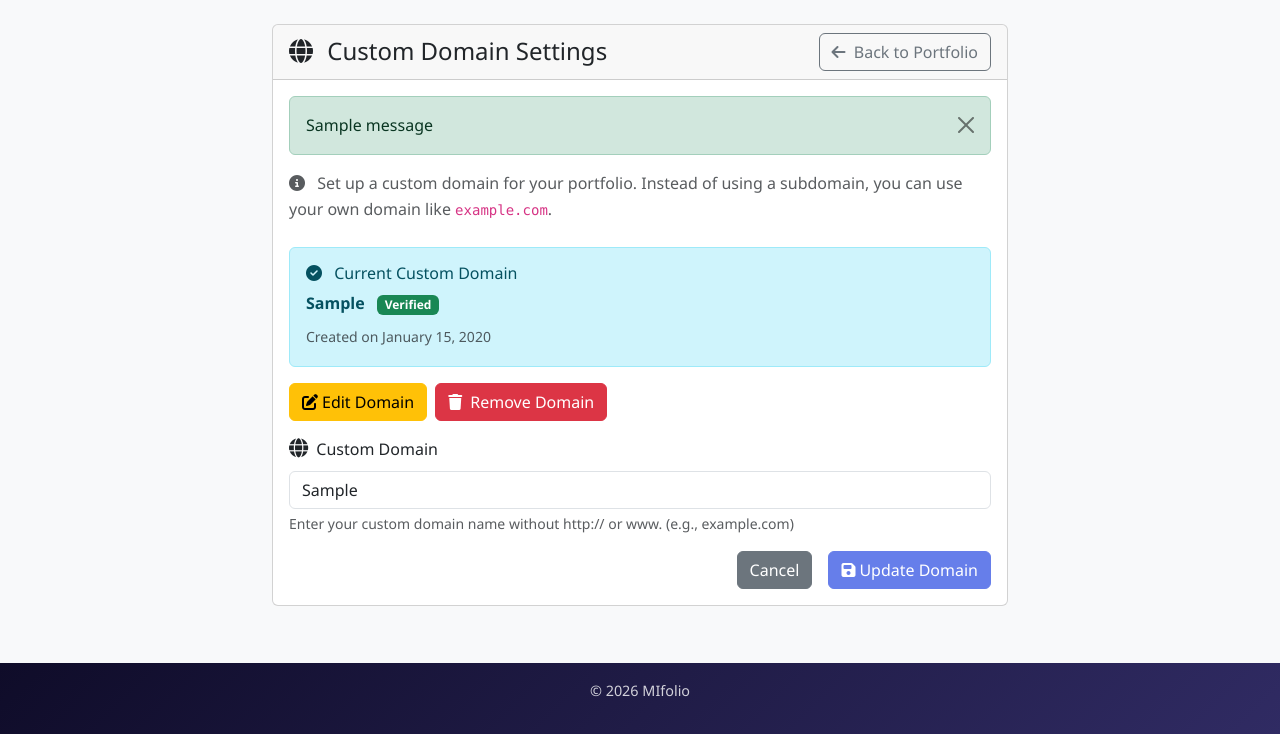
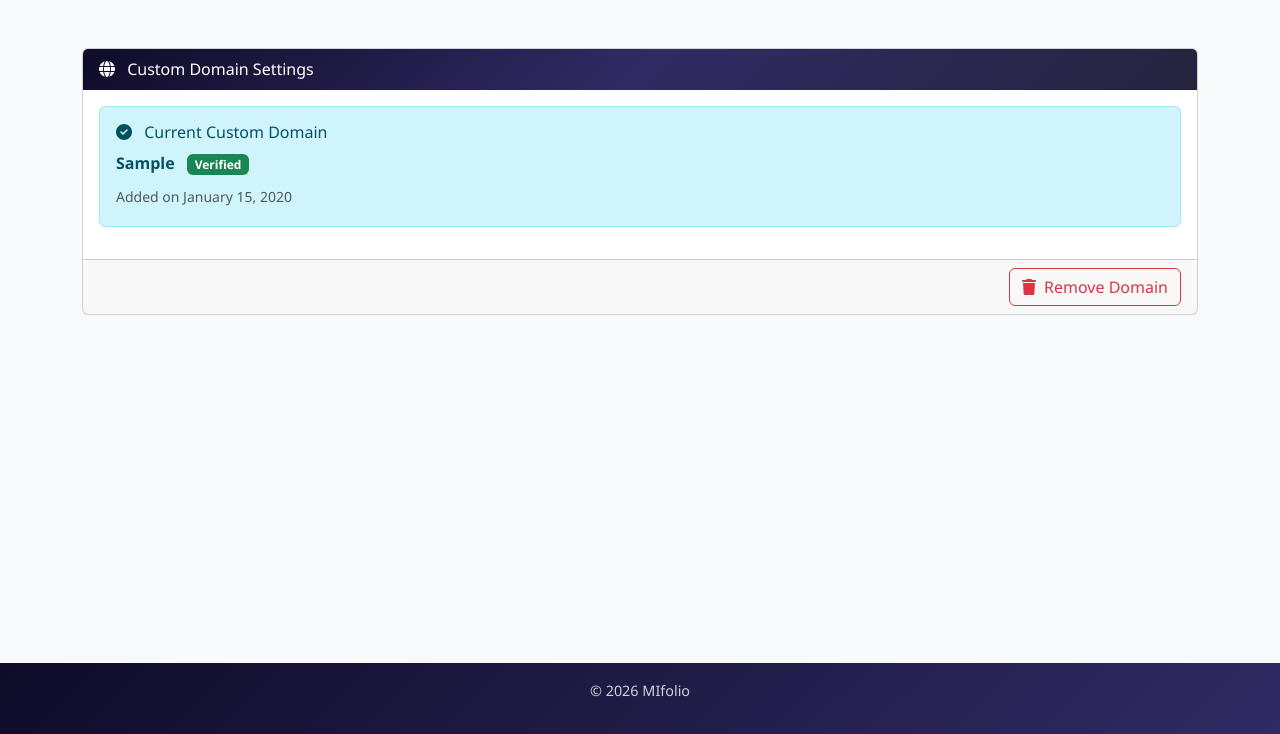
Before and after one commit to chrysanthusobinna/django-portfolio, a Django app: page /custom-domain/ in a window 1280 px wide. Shown: the part 66-800 px from the top of the page. Run offline with Django 4.2, Linux system fonts and the light colour scheme; a user stored in the database is signed in; tables that the repository leaves empty hold one stand-in row (values such as "Sample post"); one stand-in notice (Sample message) is shown; parts of the project's set-up code (start-up, migrations or seed data) failed here and were passed over; some libraries are stand-ins or nearby versions.

Commit message:
Update custom domain UI and fix delete functionality

```diff
--- a/portfolio_app/templates/custom-domain.html
+++ b/portfolio_app/templates/custom-domain.html
@@ -1,40 +1,20 @@
-{% extends "home-page.html" %}
+{% extends 'base.html' %}
+{% load static %}
 
 {% block title %}Custom Domain Settings{% endblock %}
 
 {% block content %}
-<div class="container mt-4">
-    <div class="row">
-        <div class="col-md-8 offset-md-2">
-            <div class="card">
-                <div class="card-header d-flex justify-content-between align-items-center">
-                    <h4 class="mb-0">
+{% include 'partials/_alert.html' %}
+
+<div class="container py-5">
+
+    <!-- Custom Domain Card -->
+    <div class="card mb-4">
+        <div class="card-header ep-header text-white">
             <i class="fas fa-globe me-2"></i>
             Custom Domain Settings
-                    </h4>
-                    <a href="{% url 'edit_user_profile' request.user.username %}" class="btn btn-outline-secondary">
-                        <i class="fas fa-arrow-left me-1"></i>
-                        Back to Portfolio
-                    </a>
         </div>
         <div class="card-body">
-                    {% if messages %}
-                        {% for message in messages %}
-                            <div class="alert alert-{{ message.tags }} alert-dismissible fade show" role="alert">
-                                {{ message }}
-                                <button type="button" class="btn-close" data-bs-dismiss="alert"></button>
-                            </div>
-                        {% endfor %}
-                    {% endif %}
-
-                    <div class="mb-4">
-                        <p class="text-muted">
-                            <i class="fas fa-info-circle me-2"></i>
-                            Set up a custom domain for your portfolio. Instead of using a subdomain,
-                            you can use your own domain like <code>example.com</code>.
-                        </p>
-                    </div>
-
             {% if custom_domain %}
                 <div class="alert alert-info">
                     <h6 class="alert-heading">
@@ -50,28 +30,21 @@
                         {% endif %}
                     </p>
                     <small class="text-muted">
-                                Created on {{ custom_domain.created_at|date:"F d, Y" }}
+                        Added on {{ custom_domain.created_at|date:"F d, Y" }}
                     </small>
                 </div>
-
-                        <div class="d-flex gap-2 mb-3">
-                            <button type="button" class="btn btn-warning" data-bs-toggle="modal" data-bs-target="#editDomainModal">
-                                <i class="fas fa-edit me-1"></i>
-                                Edit Domain
-                            </button>
-                            <a href="{% url 'delete_custom_domain' %}" class="btn btn-danger">
-                                <i class="fas fa-trash me-1"></i>
-                                Remove Domain
-                            </a>
-                        </div>
-                    {% endif %}
+            {% else %}
+                <p class="text-muted mb-3">
+                    <i class="fas fa-info-circle me-2"></i>
+                    Set up a custom domain for your portfolio. Instead of using a subdomain,
+                    you can use your own domain like <code>example.com</code>.
+                </p>
 
                 <form method="post">
                     {% csrf_token %}
                     <div class="mb-3">
-                            <label for="{{ form.domain.id_for_label }}" class="form-label">
-                                <i class="fas fa-globe me-1"></i>
-                                {{ form.domain.label }}
+                        <label for="{{ form.domain.id_for_label }}" class="form-label fw-bold">
+                            <i class="fas fa-globe me-2"></i>{{ form.domain.label }}
                         </label>
                         {{ form.domain }}
                         {% if form.domain.help_text %}
@@ -85,87 +58,144 @@
                             </div>
                         {% endif %}
                     </div>
-
-                        <div class="d-grid gap-2 d-md-flex justify-content-md-end">
-                            <a href="{% url 'edit_user_profile' request.user.username %}" class="btn btn-secondary me-md-2">
-                                Cancel
-                            </a>
-                            <button type="submit" class="btn btn-primary">
-                                <i class="fas fa-save me-1"></i>
-                                {% if custom_domain %}Update Domain{% else %}Save Domain{% endif %}
+                </form>
+            {% endif %}
+        </div>
+        {% if custom_domain %}
+        <div class="card-footer d-flex justify-content-end">
+            <button type="button" class="btn btn-outline-danger" data-bs-toggle="modal" data-bs-target="#deleteDomainModal">
+                <i class="fas fa-trash me-2"></i>Remove Domain
             </button>
         </div>
-                    </form>
-
-                    {% if custom_domain and not custom_domain.is_verified %}
-                        <div class="mt-4 p-3 bg-light rounded">
-                            <h6 class="text-warning">
-                                <i class="fas fa-exclamation-triangle me-2"></i>
-                                Domain Verification Required
-                            </h6>
-                            <p class="mb-2 small">
-                                To complete the setup, you need to configure your DNS settings to point to our servers.
-                                Please follow these steps:
-                            </p>
-                            <ol class="small">
-                                <li>Log in to your domain registrar</li>
-                                <li>Go to DNS settings for {{ custom_domain.domain }}</li>
-                                <li>Add a CNAME record pointing to your portfolio</li>
-                                <li>Wait for DNS propagation (may take 24-48 hours)</li>
-                            </ol>
-                            <p class="mb-0 small text-muted">
-                                Note: Middleware functionality will be implemented in the next phase.
-                            </p>
+        {% endif %}
+        {% if not custom_domain %}
+        <div class="card-footer d-flex justify-content-end">
+            <button type="submit" form="theForm" class="btn btn-outline-primary">
+                 Save Domain
+            </button>
         </div>
         {% endif %}
     </div>
-            </div>
-        </div>
-    </div>
+
+
 </div>
 
-<!-- Edit Domain Modal -->
+<!-- Delete Domain Modal -->
 {% if custom_domain %}
-<div class="modal fade" id="editDomainModal" tabindex="-1" aria-labelledby="editDomainModalLabel" aria-hidden="true">
-    <div class="modal-dialog">
+<div class="modal fade" id="deleteDomainModal" tabindex="-1" aria-labelledby="deleteDomainModalLabel" aria-hidden="true">
+    <div class="modal-dialog modal-md">
         <div class="modal-content">
-            <div class="modal-header">
-                <h5 class="modal-title" id="editDomainModalLabel">
-                    <i class="fas fa-edit me-2"></i>
-                    Edit Custom Domain
+            <form method="post" action="{% url 'custom_domain_settings' %}" id="deleteForm">
+                {% csrf_token %}
+                <input type="hidden" name="delete_domain" value="1">
+
+                <div class="modal-header ep-header d-flex justify-content-between align-items-center">
+                    <h5 class="modal-title mb-0" id="deleteDomainModalLabel">
+                        <i class="fas fa-trash me-2"></i>Remove Custom Domain
                     </h5>
                     <button type="button" class="btn-close" data-bs-dismiss="modal" aria-label="Close"></button>
                 </div>
-            <form method="post">
                 <div class="modal-body">
-                    {% csrf_token %}
+                    <div class="alert alert-danger">
+                        <h6><i class="fas fa-exclamation-triangle me-2"></i>Remove Custom Domain</h6>
+                        <p class="mb-0">Are you sure you want to remove the custom domain <strong>{{ custom_domain.domain }}</strong>? This action cannot be undone.</p>
+                    </div>
+
                     <div class="mb-3">
-                        <label for="{{ form.domain.id_for_label }}" class="form-label">
-                            {{ form.domain.label }}
+                        <strong>Domain Details:</strong><br>
+                        <small class="text-muted">
+                            {{ custom_domain.domain }} • Added on {{ custom_domain.created_at|date:"F d, Y" }}
+                        </small>
+                    </div>
+
+                    <div class="form-check">
+                        <input class="form-check-input" type="checkbox" id="confirmDelete" required>
+                        <label class="form-check-label" for="confirmDelete">
+                            I understand this action cannot be undone
                         </label>
-                        {{ form.domain }}
-                        {% if form.domain.help_text %}
-                            <div class="form-text">{{ form.domain.help_text }}</div>
-                        {% endif %}
-                        {% if form.domain.errors %}
-                            <div class="invalid-feedback d-block">
-                                {% for error in form.domain.errors %}
-                                    {{ error }}
-                                {% endfor %}
-                            </div>
-                        {% endif %}
                     </div>
                 </div>
-                <div class="modal-footer">
-                    <button type="button" class="btn btn-secondary" data-bs-dismiss="modal">Cancel</button>
-                    <button type="submit" class="btn btn-primary">
-                        <i class="fas fa-save me-1"></i>
-                        Update Domain
+                <div class="modal-footer d-flex justify-content-between">
+                    <button type="button" class="btn btn-outline-secondary" data-bs-dismiss="modal">
+                        <i class="fas fa-times me-2"></i>Cancel
+                    </button>
+                    <button type="submit" class="btn btn-outline-danger" disabled id="deleteBtn">
+                        <i class="fas fa-trash me-2"></i>Remove Domain
                     </button>
                 </div>
             </form>
         </div>
     </div>
 </div>
+
+<script>
+document.addEventListener('DOMContentLoaded', function() {
+    const confirmCheckbox = document.getElementById('confirmDelete');
+    const deleteBtn = document.getElementById('deleteBtn');
+
+    if (confirmCheckbox && deleteBtn) {
+        confirmCheckbox.addEventListener('change', function() {
+            deleteBtn.disabled = !this.checked;
+        });
+    }
+});
+</script>
 {% endif %}
+
+<!-- Verification Instructions Modal -->
+{% if custom_domain and not custom_domain.is_verified %}
+<div class="modal fade" id="verificationModal" tabindex="-1" aria-labelledby="verificationModalLabel" aria-hidden="true">
+    <div class="modal-dialog modal-md">
+        <div class="modal-content">
+            <div class="modal-header ep-header text-white d-flex justify-content-between align-items-center">
+                <h5 class="modal-title mb-0" id="verificationModalLabel">
+                    <i class="fas fa-cog me-2"></i>Domain Verification Instructions
+                </h5>
+                <button type="button" class="btn-close btn-close-white" data-bs-dismiss="modal" aria-label="Close"></button>
+            </div>
+            <div class="modal-body">
+                <div class="alert alert-info">
+                    <h6><i class="fas fa-info-circle me-2"></i>Complete Your Custom Domain Setup</h6>
+                    <p class="mb-0">Follow these steps to configure your domain to work with your portfolio.</p>
+                </div>
+
+                <ol class="mb-3">
+                    <li class="mb-2">Log in to your domain registrar (GoDaddy, Namecheap, etc.)</li>
+                    <li class="mb-2">Go to DNS settings for <strong>{{ custom_domain.domain }}</strong></li>
+                    <li class="mb-2">Add a CNAME record pointing to your portfolio</li>
+                    <li class="mb-2">Wait for DNS propagation (may take 24-48 hours)</li>
+                </ol>
+
+                <div class="alert alert-warning">
+                    <h6><i class="fas fa-exclamation-triangle me-2"></i>Important Notes</h6>
+                    <ul class="mb-0 small">
+                        <li>DNS changes can take up to 48 hours to propagate</li>
+                        <li>You'll need access to your domain's DNS settings</li>
+                        <li>Contact support if you need assistance with configuration</li>
+                    </ul>
+                </div>
+            </div>
+            <div class="modal-footer d-flex justify-content-between">
+                <button type="button" class="btn btn-outline-secondary" data-bs-dismiss="modal">
+                    <i class="fas fa-times me-2"></i>Close
+                </button>
+                <button type="button" class="btn btn-outline-danger" data-bs-dismiss="modal" data-bs-toggle="modal" data-bs-target="#deleteDomainModal">
+                    <i class="fas fa-trash me-2"></i>Remove Domain
+                </button>
+            </div>
+        </div>
+    </div>
+</div>
+{% endif %}
+
+<script>
+// Add form ID for submit button
+document.addEventListener('DOMContentLoaded', function() {
+    const form = document.querySelector('form[method="post"]');
+    if (form) {
+        form.id = 'theForm';
+    }
+});
+</script>
+
 {% endblock %}
--- a/portfolio_app/urls.py
+++ b/portfolio_app/urls.py
@@ -61,7 +61,6 @@ urlpatterns = [
 
     # Custom Domain
     path('custom-domain/', views.custom_domain_settings, name='custom_domain_settings'),
-    path('custom-domain/delete/', views.delete_custom_domain, name='delete_custom_domain'),
 
     path('<str:username>/', views.user_profile, name='user_profile'),
 ]
--- a/portfolio_app/views.py
+++ b/portfolio_app/views.py
@@ -1356,28 +1356,43 @@ def generate_og_image(request, username):
 
 
 @login_required
+def delete_custom_domain(request):
+    """View for deleting custom domain."""
+    if request.method == 'POST':
+        try:
+            custom_domain = CustomDomain.objects.get(user=request.user)
+            custom_domain.delete()
+            messages.success(request, 'Custom domain removed successfully!')
+        except CustomDomain.DoesNotExist:
+            messages.error(request, 'No custom domain found.')
+
+    return redirect('custom_domain_settings')
+
+
+@login_required
 def custom_domain_settings(request):
     """View for managing custom domain settings."""
+    # Handle delete action
+    if request.method == 'POST' and 'delete_domain' in request.POST:
+        return delete_custom_domain(request)
+
     try:
         custom_domain = CustomDomain.objects.get(user=request.user)
     except CustomDomain.DoesNotExist:
         custom_domain = None
 
-    if request.method == 'POST':
-        if custom_domain:
-            form = CustomDomainForm(request.POST, instance=custom_domain)
-        else:
-            form = CustomDomainForm(request.POST)
-
+    if request.method == 'POST' and not custom_domain:
+        # Only allow adding new domain, not editing existing ones
+        form = CustomDomainForm(request.POST)
         if form.is_valid():
             custom_domain = form.save(commit=False)
             custom_domain.user = request.user
             custom_domain.save()
-            messages.success(request, 'Custom domain saved successfully!')
+            messages.success(request, 'Custom domain added successfully!')
             return redirect('custom_domain_settings')
     else:
         if custom_domain:
-            form = CustomDomainForm(instance=custom_domain)
+            form = None  # No form needed when domain exists
         else:
             form = CustomDomainForm()
 
@@ -1386,19 +1401,3 @@ def custom_domain_settings(request):
         'custom_domain': custom_domain,
     }
     return render(request, 'custom-domain.html', context)
-
-
-@login_required
-def delete_custom_domain(request):
-    """View for deleting custom domain."""
-    try:
-        custom_domain = CustomDomain.objects.get(user=request.user)
-        if request.method == 'POST':
-            custom_domain.delete()
-            messages.success(request, 'Custom domain removed successfully!')
-            return redirect('custom_domain_settings')
-    except CustomDomain.DoesNotExist:
-        messages.error(request, 'No custom domain found.')
-        return redirect('custom_domain_settings')
-
-    return render(request, 'delete-custom-domain.html', {'custom_domain': custom_domain})
```
Also changed, not shown: portfolio_app/templates/delete-custom-domain.html (deleted, +0 -69 lines). Lines whose indentation alone changed are shown as unchanged.
